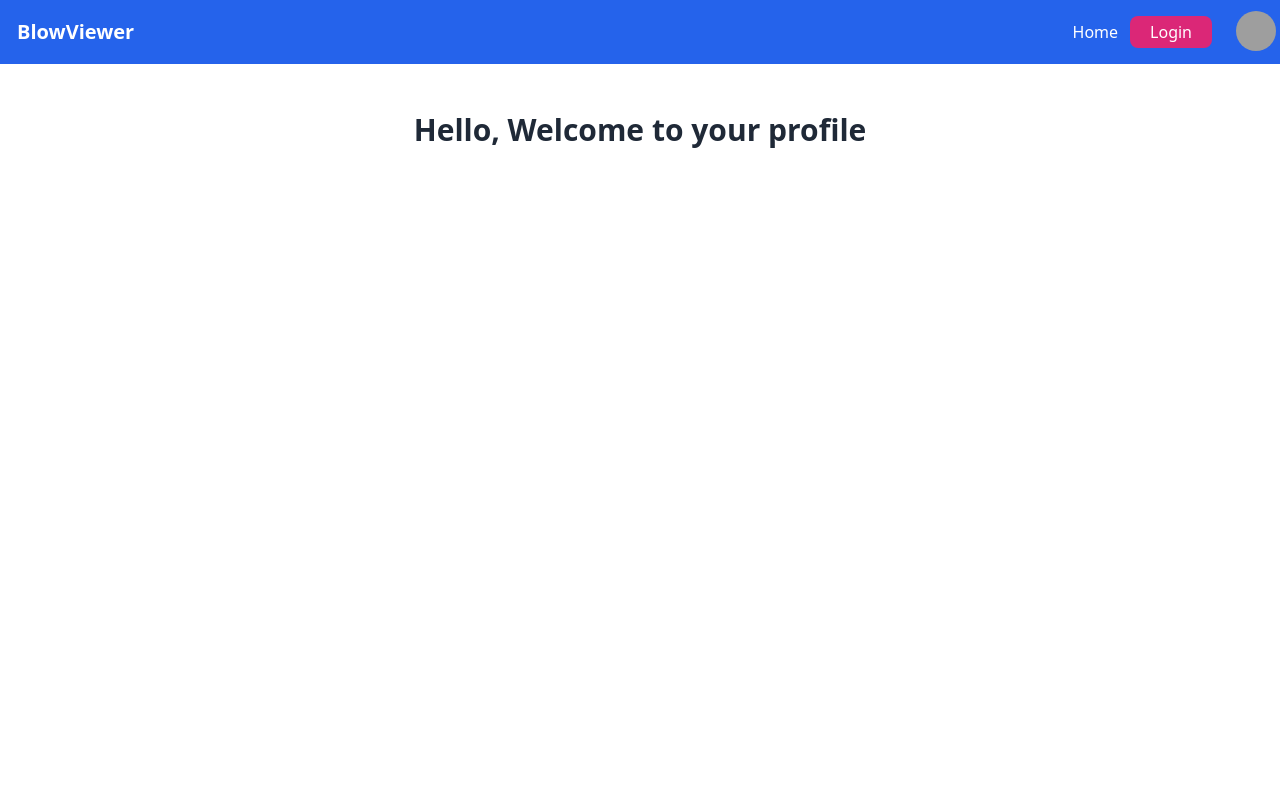
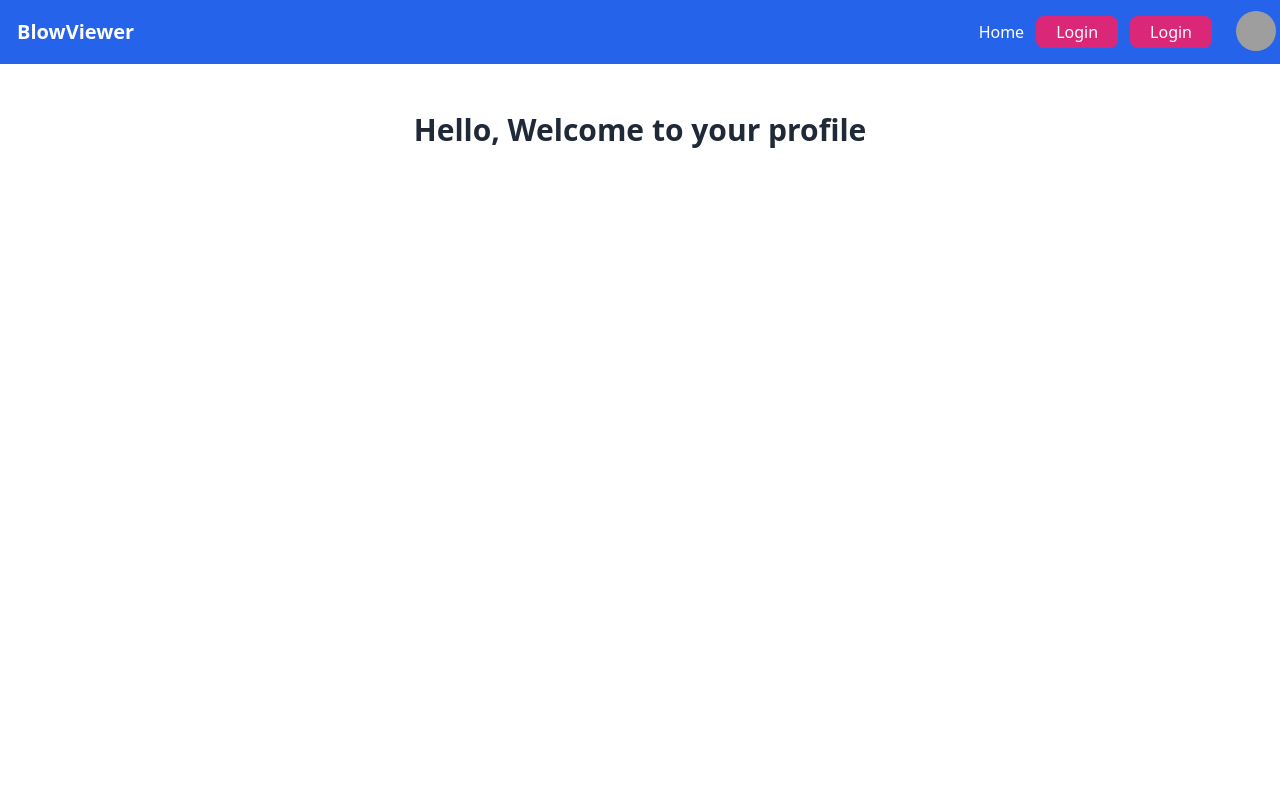
Before and after one commit to mahbubdev1/simple-blogs-next, a Next.js app: page /profile in a window 1280 px wide. Shown: the top 800 px of the page. Built offline with nearby package versions, Linux system fonts and the light colour scheme; no server answers; grey boxes are pictures that could not be loaded.

Commit message:
Porfile updated

```diff
--- a/src/app/layout.js
+++ b/src/app/layout.js
@@ -1,6 +1,5 @@
 import { Geist, Geist_Mono } from "next/font/google";
 import "./globals.css";
-import Navbar from "@/components/Navbar";
 import Footer from "@/components/Footer";
 import NavbarWrapper from "@/components/NavbarWrapper";
 
--- a/src/components/Navbar.jsx
+++ b/src/components/Navbar.jsx
@@ -16,12 +16,14 @@ const Navbar = ({ user }) => {
                             <ul className="flex items-center space-x-1 sm:space-x-3">
                                 <li><Link className="hover:underline" href='/'>Home</Link></li>
                                 {
+                                    user ? <><Link href="/profile" className="hover:underline">
+                                        Profile
+                                    </Link></> : <><LoginLink>
+                                        <button className="px-5 py-1 bg-pink-600 text-white rounded-lg" >Login</button>
+                                    </LoginLink></>
+                                }
+                                {
                                     user ? <>
-                                        <li>
-                                            <Link href="/profile" className="hover:underline">
-                                                Profile
-                                            </Link>
-                                        </li>
                                         <li>
                                             <LogoutLink>
                                                 <button className="px-5 py-1 bg-pink-600 text-white rounded-lg" >Logout</button>
```
